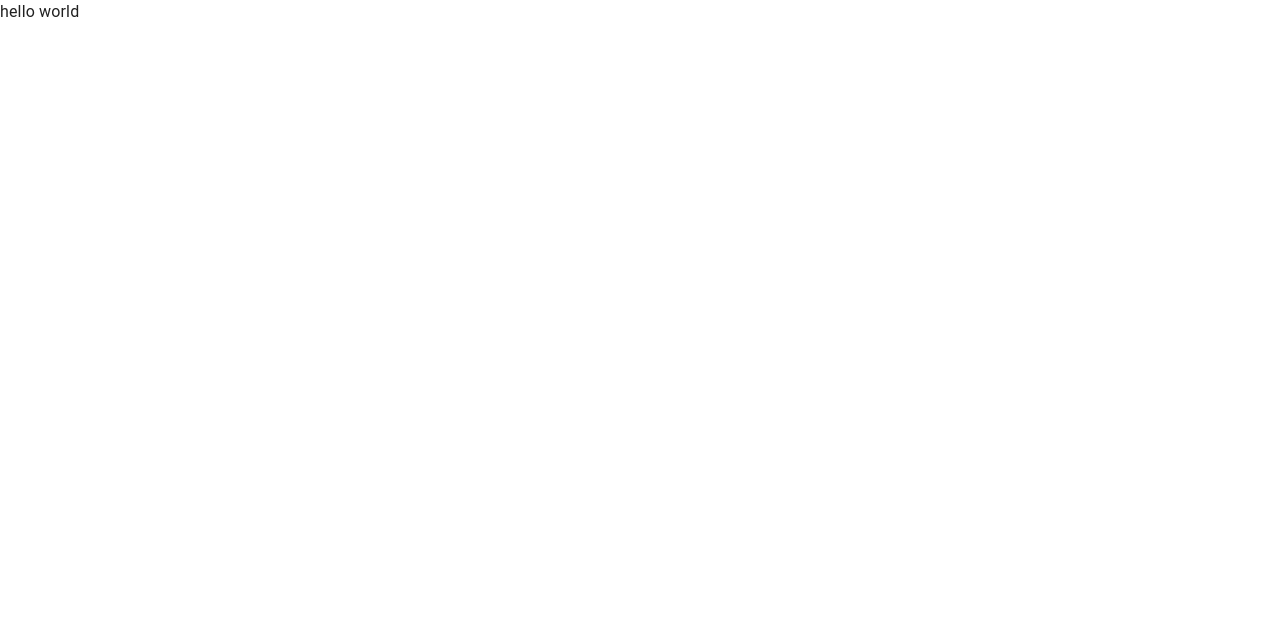
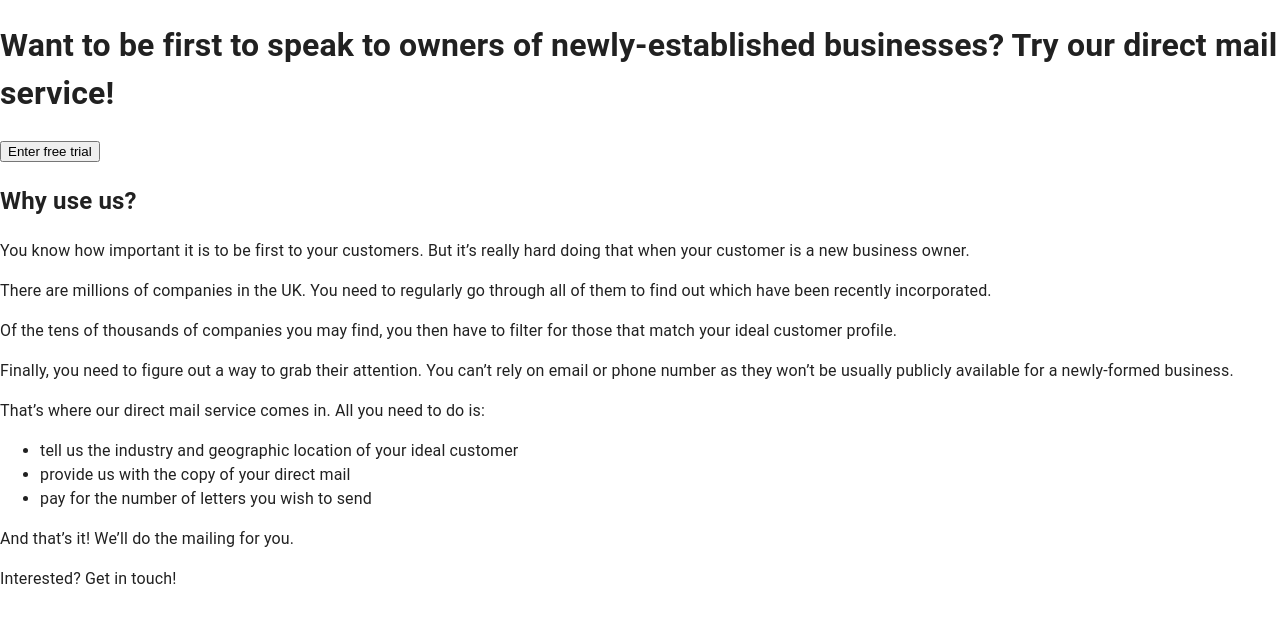
Before and after one commit to mihailthebuilder/new-company-marketing, a Next.js app: page / in a window 1280 px wide. Shown: the top 622 px of the page. Built offline with nearby package versions, Linux system fonts and the light colour scheme.

Commit message:
added some text content

```diff
--- a/src/pages/index.tsx
+++ b/src/pages/index.tsx
@@ -10,7 +10,41 @@ export default function Home() {
         <link rel="icon" href="/favicon.ico" />
       </Head>
       <main>
-        <div>hello world</div>
+        <h1>
+          Want to be first to speak to owners of newly-established businesses?
+          Try our direct mail service!
+        </h1>
+        <button>Enter free trial</button>
+        <h2>Why use us?</h2>
+        <p>
+          You know how important it is to be first to your customers. But it’s
+          really hard doing that when your customer is a new business owner.{" "}
+        </p>
+        <p>
+          There are millions of companies in the UK. You need to regularly go
+          through all of them to find out which have been recently incorporated.
+        </p>
+        <p>
+          Of the tens of thousands of companies you may find, you then have to
+          filter for those that match your ideal customer profile.
+        </p>
+        <p>
+          Finally, you need to figure out a way to grab their attention. You
+          can’t rely on email or phone number as they won’t be usually publicly
+          available for a newly-formed business.
+        </p>
+        <p>
+          That’s where our direct mail service comes in. All you need to do is:
+        </p>
+        <ul>
+          <li>
+            tell us the industry and geographic location of your ideal customer
+          </li>
+          <li>provide us with the copy of your direct mail</li>
+          <li>pay for the number of letters you wish to send</li>
+        </ul>
+        <p>And that’s it! We’ll do the mailing for you.</p>
+        <p>Interested? Get in touch!</p>
       </main>
     </>
   );
```
